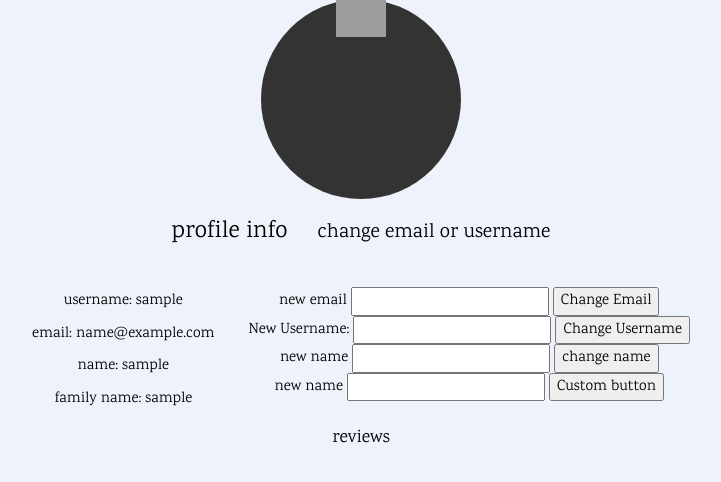
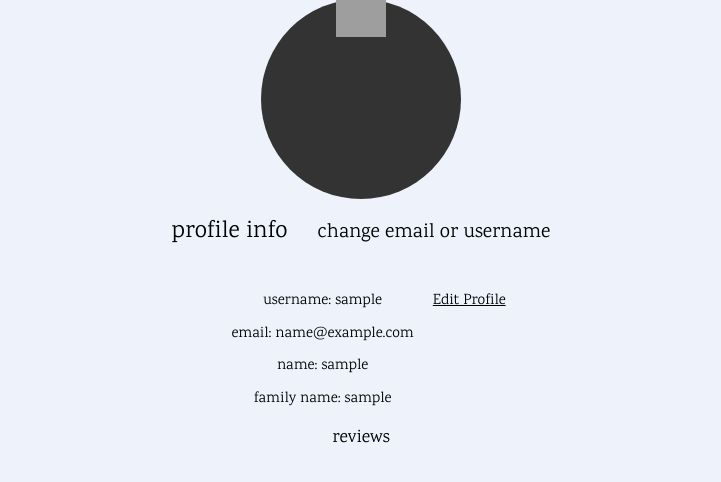
Before and after one commit to robbedeclerk/groepswerk2_review_website, a Flask app: page /profile/1 in a window 1280 px wide. Shown: the part 180-662 px from the top of the page, without its empty margins (279-1000 px from the left). Run offline with Flask 3, Linux system fonts and the light colour scheme; the visitor is signed in with stand-in values (Sample User, id 1); data comes from the database, SQL or seed files in the repository; data that the repository does not hold is empty; some libraries are stand-ins or nearby versions; grey boxes are pictures that could not be loaded.

Commit message:
de route naar de edit profile is in orde er zit wel nog geen boodstrap in

```diff
--- a/app/routes.py
+++ b/app/routes.py
@@ -277,3 +277,27 @@ def upvote(post_id):
     current_user.upvote(post)
     db.session.commit()
     return redirect(url_for('index'))
+
+
+# to go to edit page
+
+@app.route('/edit_profile/<int:user_id>', methods=['GET', 'POST'])
+@login_required
+def edit_profile(user_id):
+    print("User ID:", user_id)
+    if user_id is None:
+        form = EditProfileForm(original_username=current_user.username)
+        if form.validate_on_submit():
+            current_user.username = form.username.data
+            db.session.commit()
+            flash('Your changes have been saved.')
+            return redirect(url_for('edit_profile', user_id=current_user.id))
+        elif request.method == 'GET':
+            form.username.data = current_user.username
+    else:
+        user = User.query.get(user_id)
+
+    if 'form' not in locals():
+        form = EditProfileForm(original_username=current_user.username)
+
+    return render_template('edit_profile.html', user=current_user, form=form)
--- a/app/templates/profile.html
+++ b/app/templates/profile.html
@@ -20,35 +20,8 @@
             <p>family name: {{ user.family_name }}</p>
             </div>
 
-        <div class = "info_change">
-            <from action="/change_email" method="post">
-                <label for="new_email">new email</label>
-                <input type="email" id="'new_email" name="new_email" required>
-                <button type="button" class="btn btn-primary"style="--bs-btn-padding-y: .25rem; --bs-btn-padding-x: .5rem; --bs-btn-font-size: .75rem;">
-                Change Email</button>
-            </from>
-            <form action="/change_username" method="post">
-                <label for="new_username">New Username:</label>
-                <input type="text" id="new_username" name="new_username" required>
-                <button type="button" class="btn btn-primary" style="--bs-btn-padding-y: .25rem; --bs-btn-padding-x: .5rem; --bs-btn-font-size: .75rem;">
-                Change Username</button>
-            </form>
-
-            <form action="/change_name" method="post">
-                <label for="new_name">new name</label>
-                <input type="text" id="'new_name" name="new_name" required>
-                <button type="button" class="btn btn-primary"style="--bs-btn-padding-y: .25rem; --bs-btn-padding-x: .5rem; --bs-btn-font-size: .75rem;">
-                change name</button>
-            </form>
-
-            <form action="/change_family_name" method="post">
-                <label for="new_family_name">new name</label>
-                <input type="text" id="'new_family_name" name="new_family_name" required>
-                <button type="button" class="btn btn-primary"style="--bs-btn-padding-y: .25rem; --bs-btn-padding-x: .5rem; --bs-btn-font-size: .75rem;">
-                Custom button</button>
-            </form>
-                </div>
         </div>
+        <a href="{{ url_for('edit_profile', user_id=current_user.id) }}">Edit Profile</a>
     </section>
 
     <section class="reviews">
```
